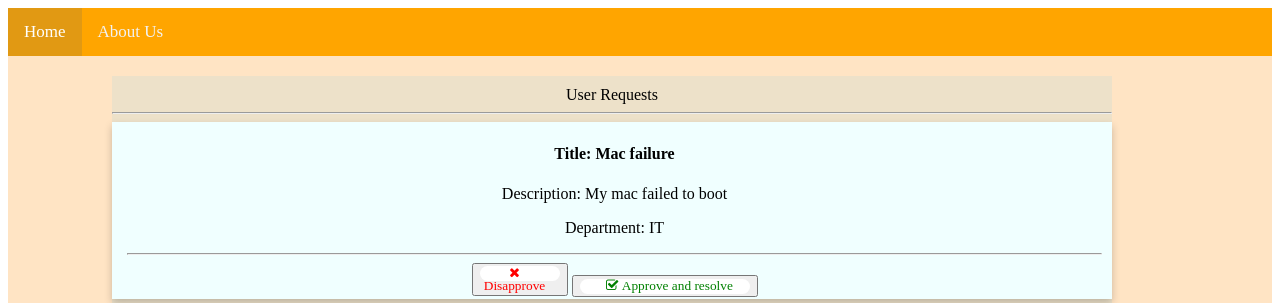
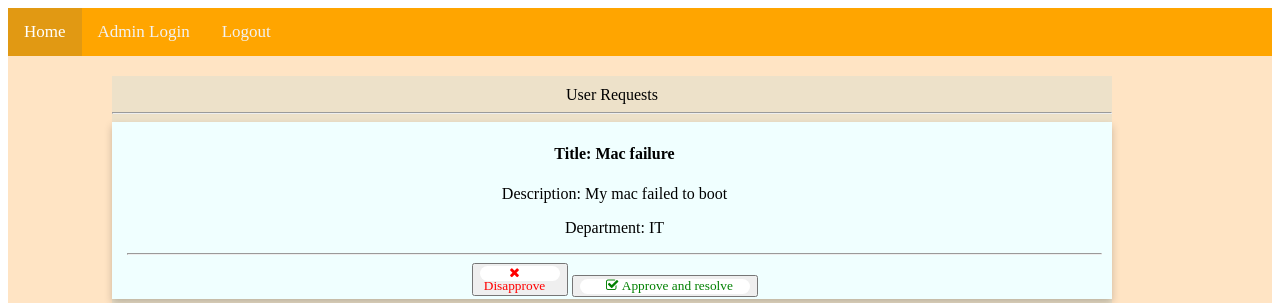
Before and after one commit to hadijahkyampeire/Maintainance-Tracker, a Python web app: template UI/templates/admin-dashboard.html in a window 1280 px wide. Shown: the top 303 px of the page. Run offline with Jinja, Linux system fonts and the light colour scheme; the template is opened without the code that fills it, so the values that code supplies are empty.

Commit message:
Add logout

```diff
--- a/UI/templates/admin-dashboard.html
+++ b/UI/templates/admin-dashboard.html
@@ -15,7 +15,8 @@
     <div class="landing">
         <div class="topnav">
             <a class="active" href="../../index.html">Home</a>
-            <a href="#about">About Us</a>
+            <a href="Admin_accounts.html">Admin Login</a>
+            <a href="../../index.html">Logout</a>
         </div>
         <div class="admin-view">
             User Requests
--- a/UI/templates/user_dashboard.html
+++ b/UI/templates/user_dashboard.html
@@ -16,6 +16,7 @@
                 <div class="topnav">
                     <a class="active" href="../../index.html">Home</a>
                     <a href="User_accounts.html">Login</a>
+                    <a href="../../index.html">Logout</a>
                 </div>
 
         <button onclick="document.getElementById('id01').style.display='block'" style="width:auto;" class="btn">Add Request</button>
```
